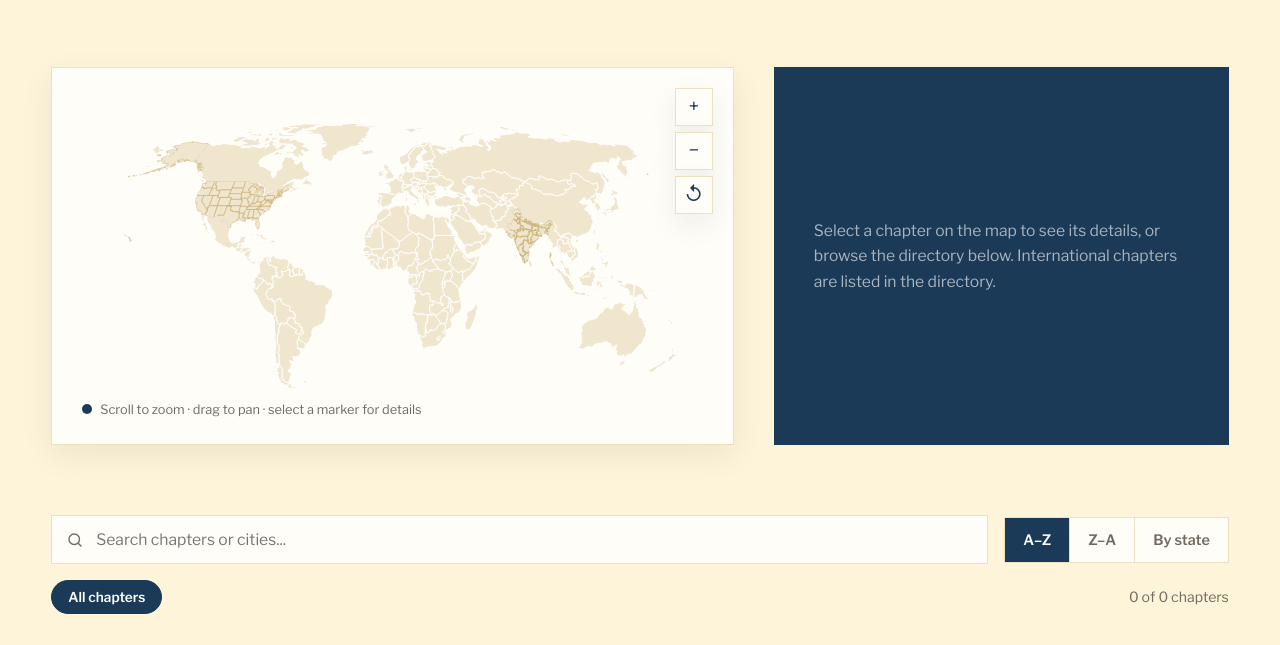
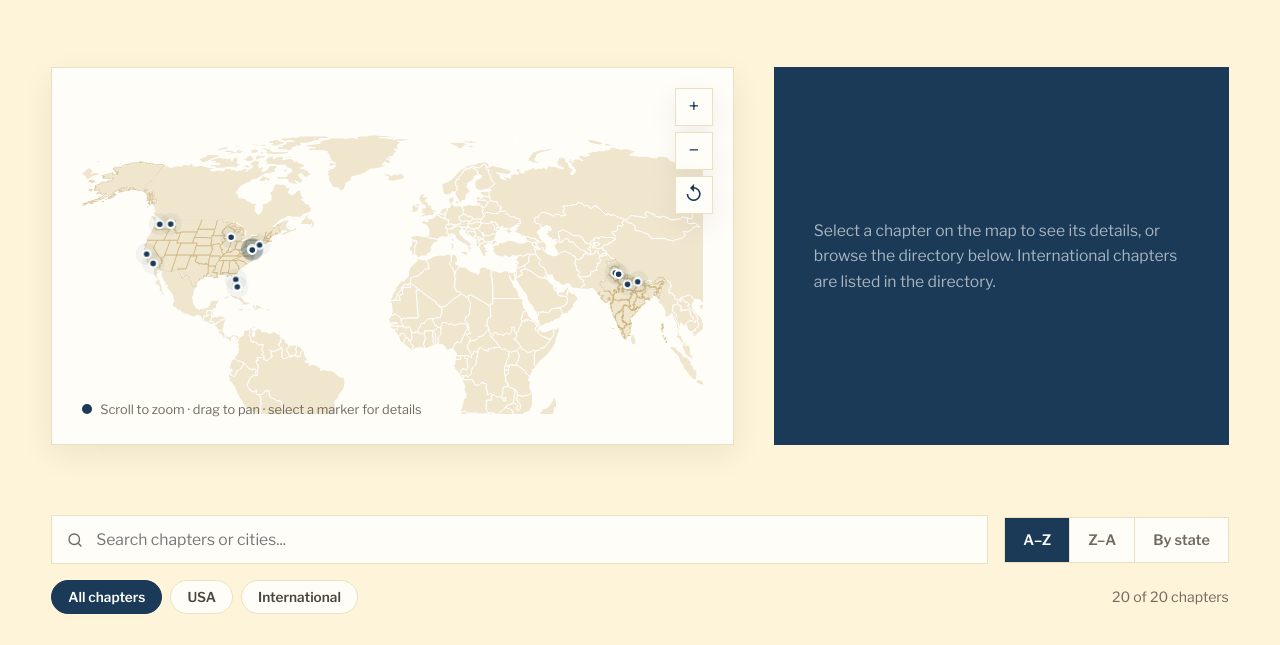
Before and after one commit to goutamk914/Speech-Spark-Website, a plain HTML site: page index.html in a window 1280 px wide. Shown: the part 6820-7465 px from the top of the page. Drawn offline with nearby package versions, Linux system fonts and the light colour scheme; files whose address does not match are found by name.

Commit message:
data now appears on homepage

```diff
--- a/index.html
+++ b/index.html
@@ -526,6 +526,7 @@
     <script src="js/main.js"></script>
     <script src="js/gallery.js"></script>
     <script src="js/us-map-data.js"></script>
+    <script src="data/chapters-data.js"></script>
     <script src="js/chapters.js"></script>
 </body>
 </html>
```
